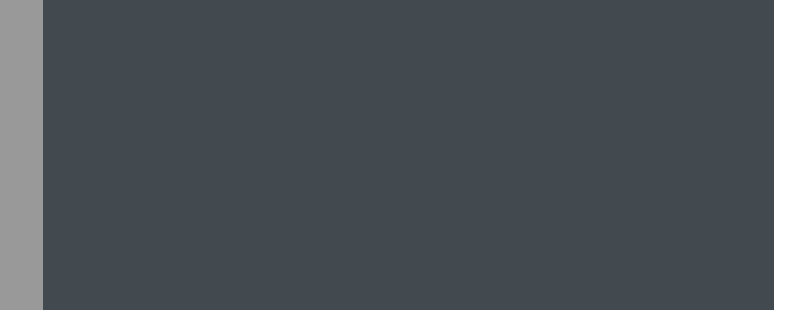
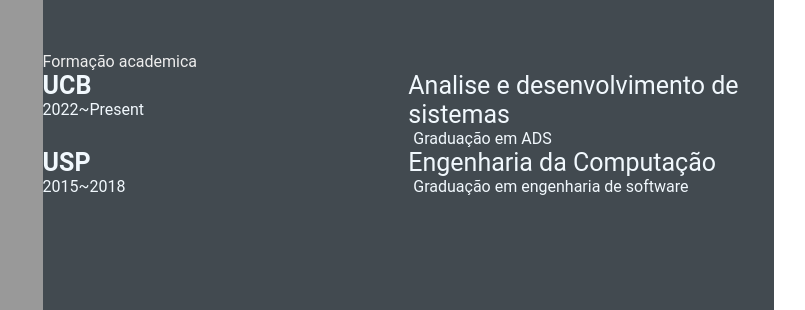
Before and after one commit to amandalimaps/devweekgit.github.io, a plain HTML site: page index.html in a window 1280 px wide. Shown: the part 417-727 px from the top of the page, 378-1183 px from the left. Drawn offline with Linux system fonts and the light colour scheme.

Commit message:
feature: add school academy (#4)

```diff
--- a/index.html
+++ b/index.html
@@ -1,5 +1,6 @@
 <!DOCTYPE html>
 <html lang="en">
+
 <head>
     <meta charset="UTF-8">
     <meta http-equiv="X-UA-Compatible" content="IE=edge">
@@ -8,6 +9,7 @@
 
     <link rel="stylesheet" href="style.css">
 </head>
+
 <body>
     <main class="resume-contents">
         <section class="left-section">
@@ -29,9 +31,15 @@
                 <div class="skills">
                     <p class="left-title">Skills</p>
                     <ul>
-                        <li><p> HTML5 & CSS</p></li>
-                        <li><p> Git & GitHub</p></li>
-                        <li><p> JavaScript & React.js</p></li>
+                        <li>
+                            <p> HTML5 & CSS</p>
+                        </li>
+                        <li>
+                            <p> Git & GitHub</p>
+                        </li>
+                        <li>
+                            <p> JavaScript & React.js</p>
+                        </li>
                     </ul>
                 </div>
             </section>
@@ -43,7 +51,8 @@
                     <div class="right-title">Sobre Mim</div>
                     <p class="about-me-contents">
                         Olá, eu sou a Maria Amanda <br>
-                            <br> Sou estudante de Análise e Desenvolvimento de Sistemas e tenho habilidade com a área de front-end.
+                        <br> Sou estudante de Análise e Desenvolvimento de Sistemas e tenho habilidade com a área de
+                        front-end.
                         <br> Competências: Liderança, Proatividade e Criatividade.
                     </p>
                 </section>
@@ -71,15 +80,37 @@
                             Descreva aqui as principais atividades da empresa 02
                         </p>
                     </div>
-
-
             </section>
-
+            <section class="education gap">
+                <div class="right-title">Formação academica</div>
+                <div class="education-contents">
+                <div class="education-left">
+                    <p class="education-school-name">UCB</p>
+                    <p class="education-time-period">2022~Present</p>
+                </div>
+                <div class="education-right">
+                    <p class="education-subject">Analise e desenvolvimento de sistemas</p>
+                    <p class="education-desc">
+                        Graduação em ADS
+                    </p>
+                </div>
+                <div class="education-left">
+                    <p class="education-school-name">USP</p>
+                    <p class="education-time-period">2015~2018</p>
+                </div>
+                <div class="education-right">
+                    <p class="education-subject">Engenharia da Computação</p>
+                    <p class="education-desc">
+                        Graduação em engenharia de software
+                    </p>
+                </div>
+                </div>
             </section>
-
+        </section>
     </main>
 
 
 
 </body>
+
 </html>
```
Lines whose indentation alone changed are shown as unchanged.
